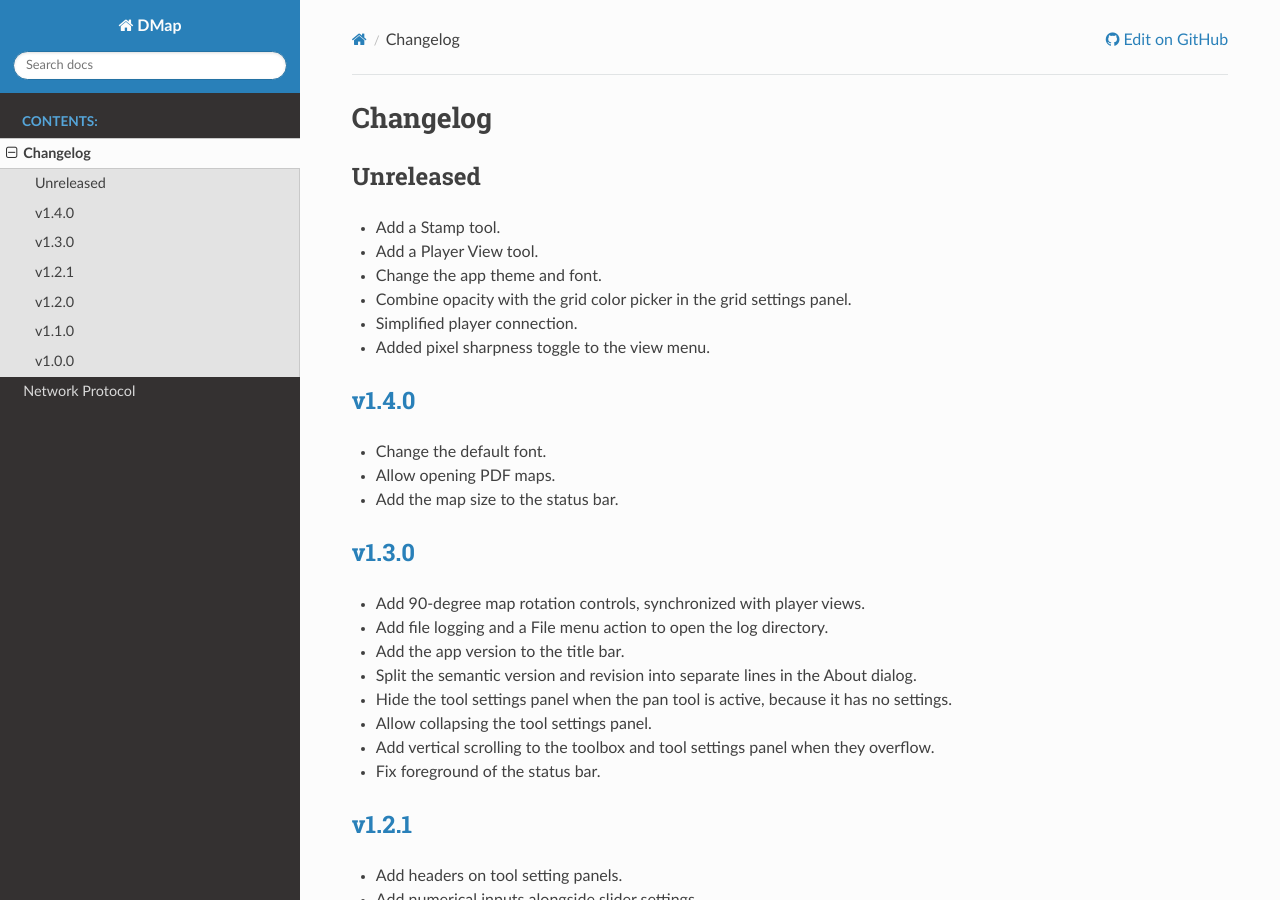
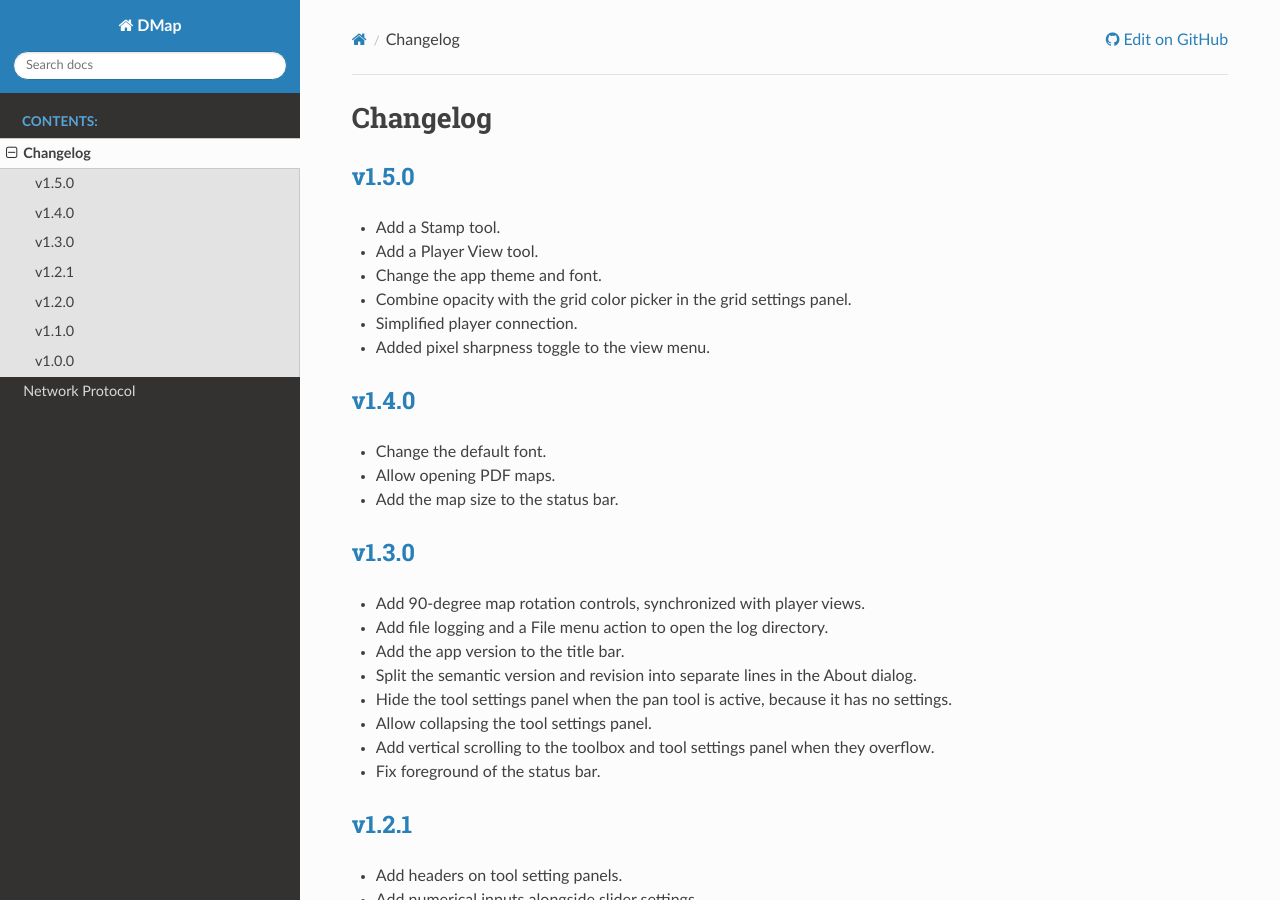
Before and after one commit to campbellmbrown/dmap-net, a Sphinx documentation site: the page built from docs/source/changelog.rst, in a window 1280 px wide and 900 px high. Built offline with Sphinx 7.4.7 and the Read the Docs theme 3.1.0, drawn with Linux system fonts in a browser that asks for light colours.

Commit message:
Prepare release v1.5.0

```diff
--- a/docs/source/changelog.rst
+++ b/docs/source/changelog.rst
@@ -1,8 +1,11 @@
 Changelog
 =========
 
-Unreleased
-----------
+.. Unreleased
+.. ----------
+
+:release-link:`v1.5.0`
+----------------------
 
 * Add a Stamp tool.
 * Add a Player View tool.
```
Also changed, not shown: 1 other file.
